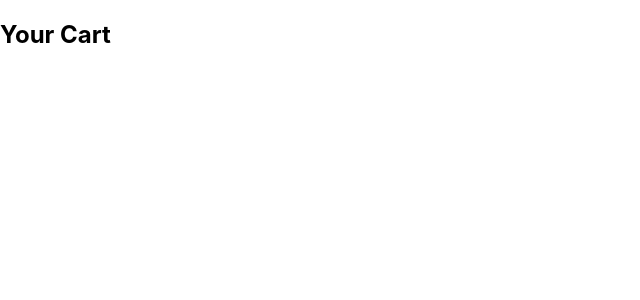
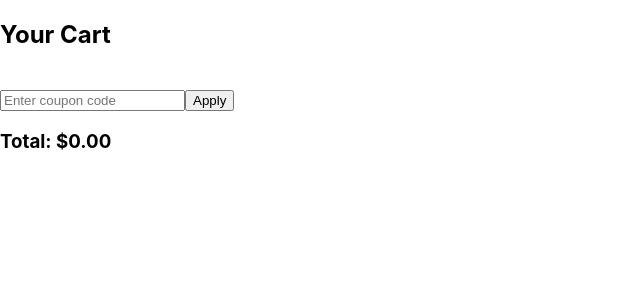
Before and after one commit to yesung1/re-shop, a React (Create React App) app: page /cart in a window 1280 px wide. Shown: the top 300 px of the page, without its empty margins (0-640 px from the left). Built offline with nearby package versions, Linux system fonts and the light colour scheme.

Commit message:
add:coupons

```diff
--- a/src/components/Cart.js
+++ b/src/components/Cart.js
@@ -1,10 +1,29 @@
-import React, { useContext } from "react";
+import React, { useContext, useEffect, useState } from "react";
 import { CartContext } from "../CartContext";
+import coupons from "../coupons.json";
 
 function Cart() {
   const { cartItems, removeFromCart, changeQuantity, calculateTotal } =
     useContext(CartContext);
-  const total = calculateTotal();
+  const [couponCode, setCouponCode] = useState("");
+  const [total, setTotal] = useState(calculateTotal());
+
+  useEffect(() => {
+    setTotal(calculateTotal());
+  }, [cartItems]);
+
+  function applyCoupon() {
+    const coupon = coupons.find((c) => c.code === couponCode);
+
+    if (coupon) {
+      setTotal(calculateTotal() * (1 - coupon.discount));
+      alert("Coupon applied!");
+    } else {
+      alert("Invalid coupon code.");
+    }
+
+    setCouponCode("");
+  }
 
   return (
     <div>
@@ -21,9 +40,17 @@ function Cart() {
             onChange={(e) => changeQuantity(item.id, e.target.value)}
           />
           <button onClick={() => removeFromCart(item)}>Remove</button>
-          <h3>Total: ${total.toFixed(2)}</h3>
         </div>
       ))}
+      <br />
+      <input
+        type="text"
+        value={couponCode}
+        onChange={(e) => setCouponCode(e.target.value)}
+        placeholder="Enter coupon code"
+      />
+      <button onClick={applyCoupon}>Apply</button>
+      <h3>Total: ${total.toFixed(2)}</h3>
     </div>
   );
 }
--- /dev/null
+++ b/src/coupons.json
@@ -0,0 +1,4 @@
+[
+  { "code": "SAVE10", "discount": 0.1 },
+  { "code": "SAVE20", "discount": 0.2 }
+]
```
